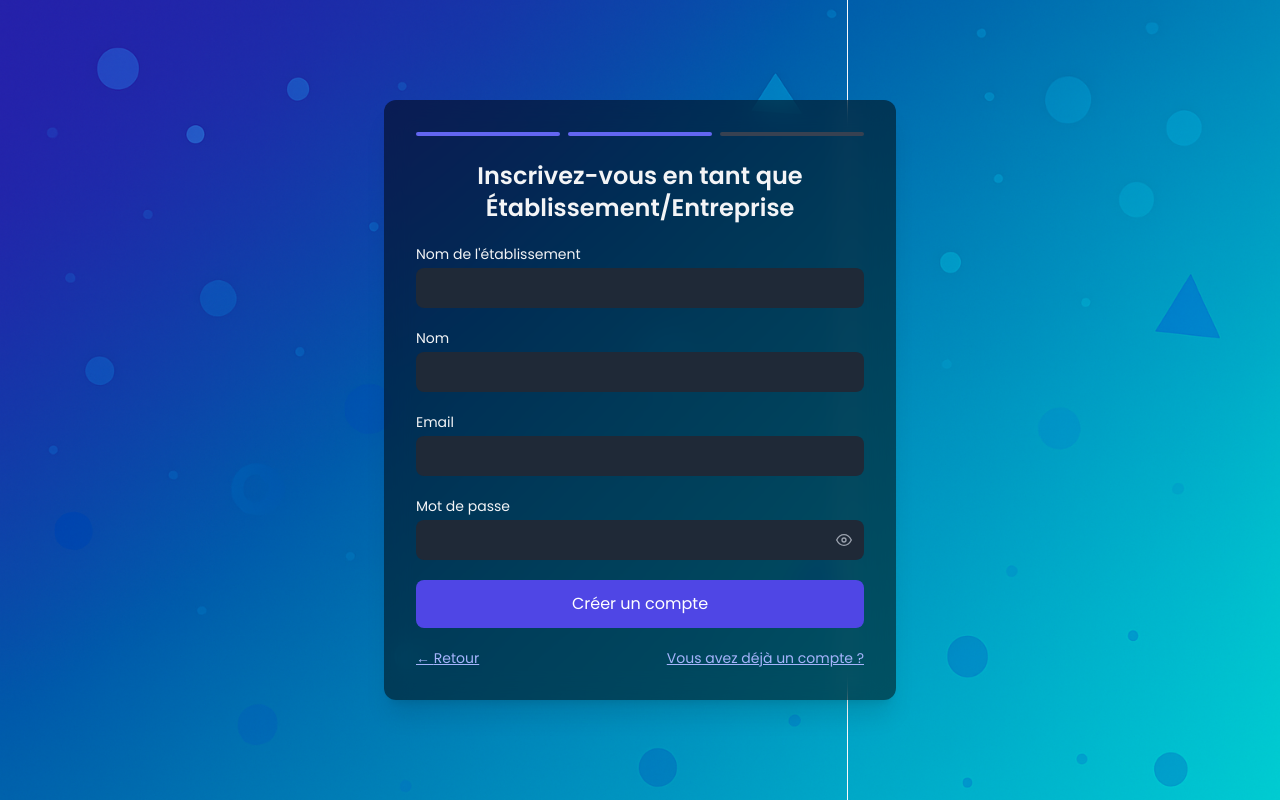
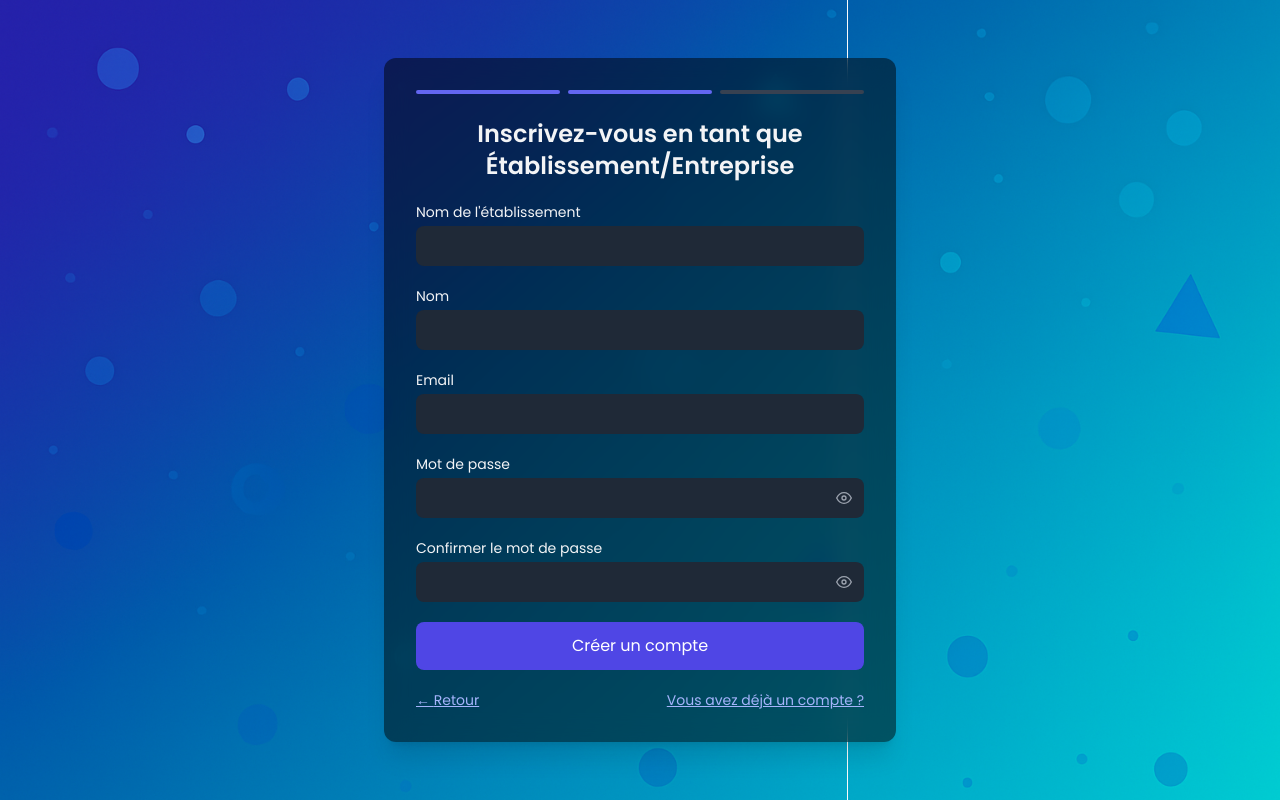
Before and after one commit to azarqane/amanet, a Next.js app in the folder apps/frontend/: page /signup in a window 1280 px wide. Both pictures are taken after a click on the button "Établissement/Entreprise". Built offline with nearby package versions, Linux system fonts and the light colour scheme.

Commit message:
feat(signup): add email taken check and confirm password

```diff
--- a/apps/frontend/src/locales/ar/signup.json
+++ b/apps/frontend/src/locales/ar/signup.json
@@ -13,6 +13,9 @@
     "name": "الاسم",
     "back": "رجوع",
     "alreadyAccount": "لديك حساب بالفعل؟",
+    "confirmPassword": "تأكيد كلمة المرور",
+    "passwordMismatch": "كلمتا المرور غير متطابقتين.",
+    "emailAlreadyUsed": "البريد الإلكتروني مستخدم بالفعل.",
     "signupSuccess": "تحقق من بريدك الإلكتروني لتأكيد حسابك.",
     "chooseRoleHint": "هل أنت مؤسسة/شركة أم متعلم؟",
     "checkEmailTitle": "تحقق من بريدك الإلكتروني",
--- a/apps/frontend/src/locales/en/signup.json
+++ b/apps/frontend/src/locales/en/signup.json
@@ -13,6 +13,9 @@
     "name": "Name",
     "back": "Back",
     "alreadyAccount": "Already have an account?",
+    "confirmPassword": "Confirm password",
+    "passwordMismatch": "Passwords do not match.",
+    "emailAlreadyUsed": "This email is already registered.",
     "signupSuccess": "Check your email to confirm your account.",
     "chooseRoleHint": "Are you an institution/company or a learner?",
     "checkEmailTitle": "Check your email",
--- a/apps/frontend/src/locales/fr/signup.json
+++ b/apps/frontend/src/locales/fr/signup.json
@@ -13,6 +13,9 @@
     "name": "Nom",
     "back": "Retour",
     "alreadyAccount": "Vous avez déjà un compte ?",
+    "confirmPassword": "Confirmer le mot de passe",
+    "passwordMismatch": "Les mots de passe ne correspondent pas.",
+    "emailAlreadyUsed": "Cet e-mail est déjà utilisé.",
     "signupSuccess": "Vérifiez votre e-mail pour confirmer votre compte.",
     "chooseRoleHint": "Êtes-vous un établissement/entreprise ou un apprenant ?",
     "checkEmailTitle": "Vérifiez votre e-mail",
--- a/apps/frontend/src/pages/signup.tsx
+++ b/apps/frontend/src/pages/signup.tsx
@@ -13,7 +13,9 @@ export default function Signup() {
   const [name, setName] = useState('');
   const [email, setEmail] = useState('');
   const [password, setPassword] = useState('');
+  const [confirmPassword, setConfirmPassword] = useState('');
   const [showPwd, setShowPwd] = useState(false);
+  const [showConfirmPwd, setShowConfirmPwd] = useState(false);
   const [errorMsg, setErrorMsg] = useState('');
   const [loading, setLoading] = useState(false);
   const { t } = useTranslation('signup');
@@ -21,6 +23,10 @@ export default function Signup() {
   const handleSubmit = async (e: FormEvent<HTMLFormElement>) => {
     e.preventDefault();
     setErrorMsg('');
+    if (password !== confirmPassword) {
+      setErrorMsg(t('auth.passwordMismatch'));
+      return;
+    }
     setLoading(true);
     const { error } = await supabase.auth.signUp({
       email,
@@ -36,7 +42,14 @@ export default function Signup() {
     setLoading(false);
 
     if (error) {
-      setErrorMsg(error.message);
+      if (
+        error.message.toLowerCase().includes('already') ||
+        error.message.toLowerCase().includes('exist')
+      ) {
+        setErrorMsg(t('auth.emailAlreadyUsed'));
+      } else {
+        setErrorMsg(error.message);
+      }
     } else {
       setStep(3);
     }
@@ -145,6 +158,7 @@ export default function Signup() {
                 <label className="block mb-1 text-sm">{t('auth.email')}</label>
                 <input
                   type="email"
+                  autoComplete="email"
                   value={email}
                   onChange={(e) => setEmail(e.target.value)}
                   required
@@ -169,6 +183,27 @@ export default function Signup() {
                     tabIndex={-1}
                   >
                     {showPwd ? <FiEyeOff /> : <FiEye />}
+                  </button>
+                </div>
+              </div>
+
+              <div>
+                <label className="block mb-1 text-sm">{t('auth.confirmPassword')}</label>
+                <div className="relative">
+                  <input
+                    type={showConfirmPwd ? 'text' : 'password'}
+                    value={confirmPassword}
+                    onChange={(e) => setConfirmPassword(e.target.value)}
+                    required
+                    className="w-full px-4 py-2 rounded-lg bg-gray-800 pr-10 focus:outline-none focus:ring-2 focus:ring-indigo-500"
+                  />
+                  <button
+                    type="button"
+                    onClick={() => setShowConfirmPwd(!showConfirmPwd)}
+                    className="absolute inset-y-0 right-3 flex items-center text-gray-400 hover:text-gray-200"
+                    tabIndex={-1}
+                  >
+                    {showConfirmPwd ? <FiEyeOff /> : <FiEye />}
                   </button>
                 </div>
               </div>
```
